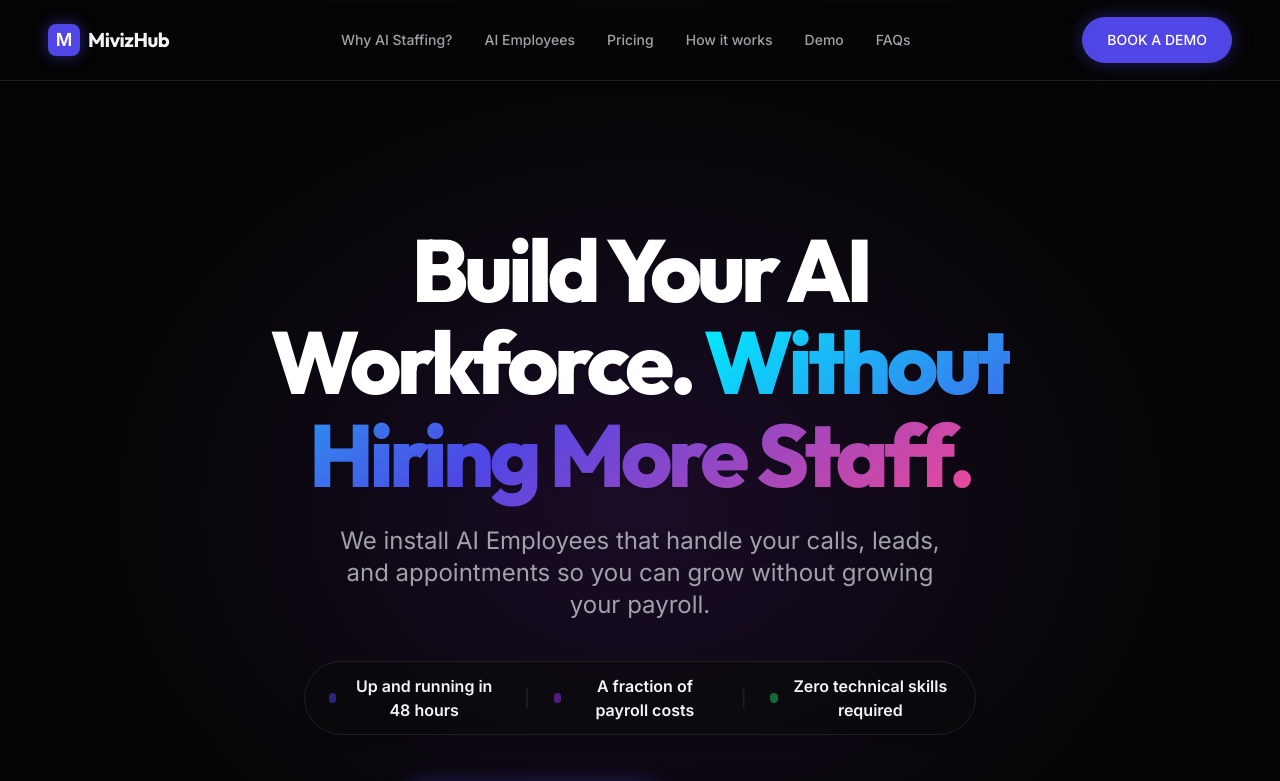
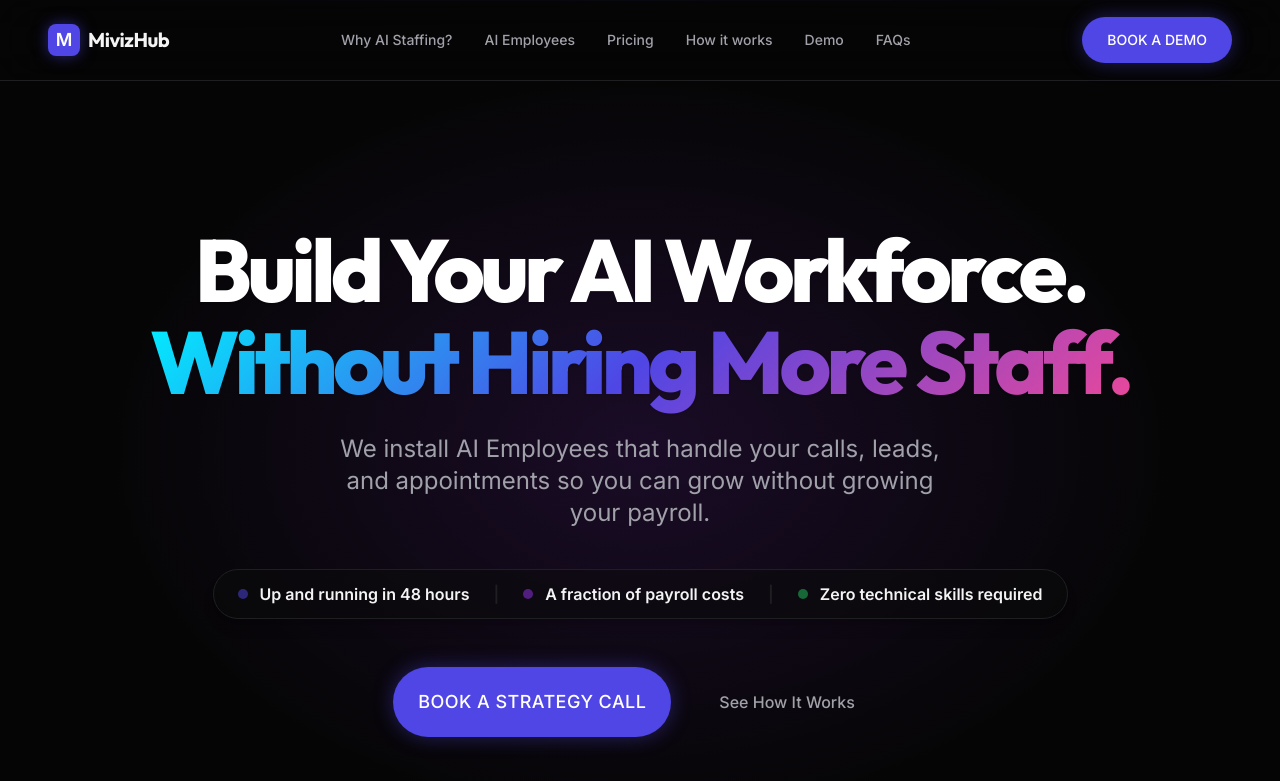
Before and after one commit to Rahullohar703/mivizhub-online, a React (Vite) app: page / in a window 1280 px wide. Shown: the top 781 px of the page. Built offline with nearby package versions, Linux system fonts and the light colour scheme; the HTML template or start-up script is replaced by a standard one.

Commit message:
Remove max-width constraints on hero heading wrapper for desktop layout

```diff
--- a/src/components/SectionHero.jsx
+++ b/src/components/SectionHero.jsx
@@ -15,9 +15,9 @@ export default function SectionHero({ onOpenBooking }) {
           initial={{ opacity: 0, y: 20 }}
           animate={{ opacity: 1, y: 0 }}
           transition={{ duration: 0.8, ease: [0.16, 1, 0.3, 1] }}
-          className="max-w-4xl mx-auto"
+          className="w-full mx-auto"
         >
-          <h1 className="text-[2.75rem] sm:text-5xl md:text-6xl lg:text-[5.5rem] font-extrabold tracking-tighter leading-tight md:leading-[1.05] mb-6 relative z-10 mx-auto max-w-5xl px-4">
+          <h1 className="text-[2.75rem] sm:text-5xl md:text-6xl lg:text-[5.5rem] font-extrabold tracking-tighter leading-tight md:leading-[1.05] mb-6 relative z-10 mx-auto max-w-7xl px-4">
             <span className="text-white drop-shadow-sm">Build Your AI Workforce. </span>
             <span className="text-gradient-punchy drop-shadow-sm">Without Hiring More Staff.</span>
           </h1>
@@ -27,7 +27,7 @@ export default function SectionHero({ onOpenBooking }) {
           initial={{ opacity: 0, y: 20 }}
           animate={{ opacity: 1, y: 0 }}
           transition={{ duration: 0.8, delay: 0.1, ease: [0.16, 1, 0.3, 1] }}
-          className="max-w-2xl mx-auto mb-12"
+          className="w-full max-w-4xl mx-auto mb-12"
         >
           <p className="text-xl sm:text-2xl text-textMuted leading-relaxed mb-10 max-w-2xl mx-auto px-4">
             We install AI Employees that handle your calls, leads, and appointments so you can grow without growing your payroll.
```
